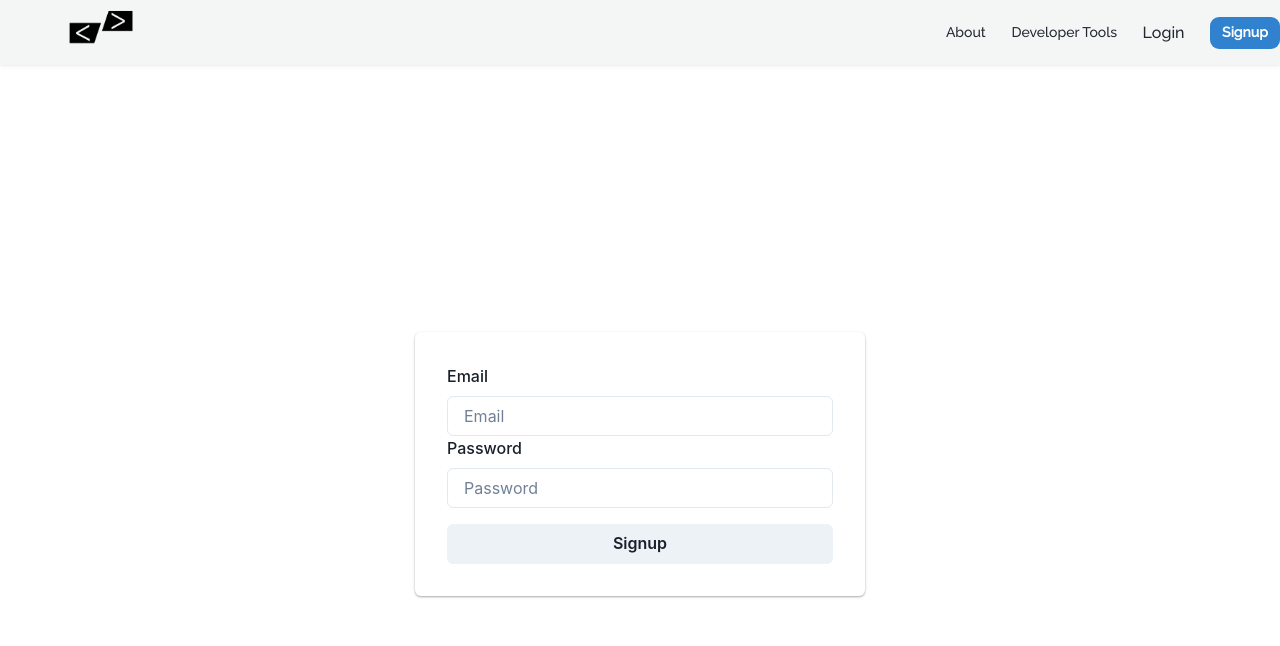
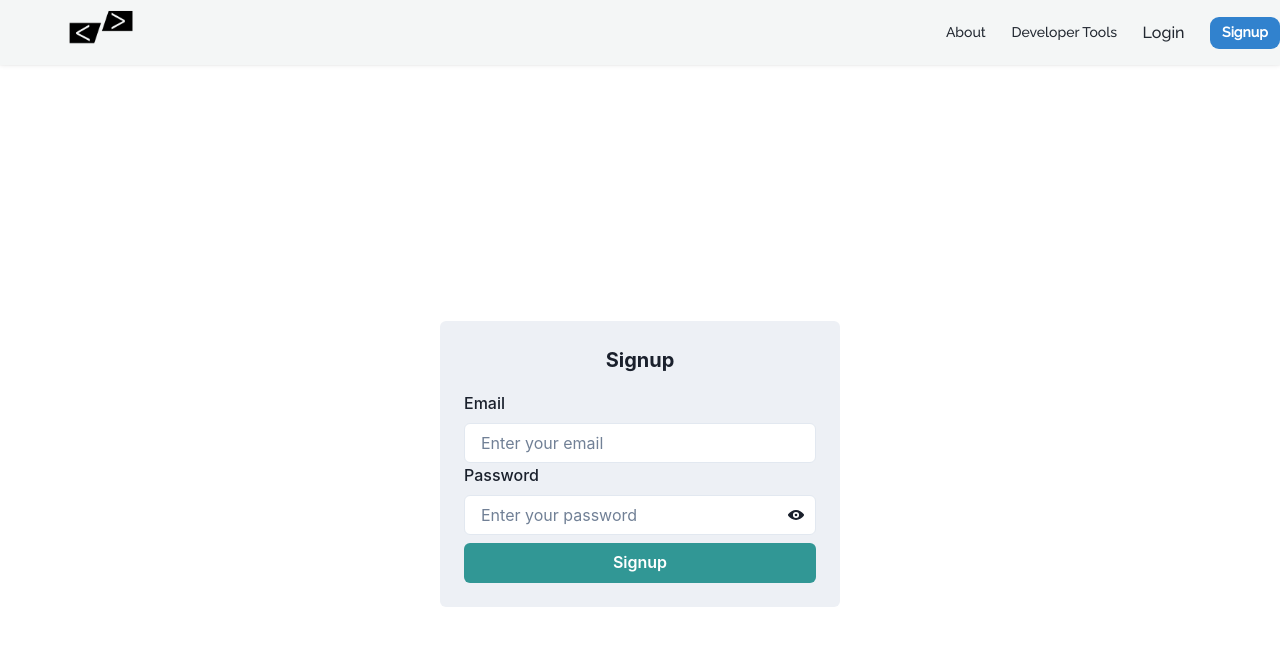
Before and after one commit to imSaikirann/Fullstack_navigator, a React (Create React App) app: page /Signup in a window 1280 px wide. Shown: the top 646 px of the page. Built offline with nearby package versions, Linux system fonts and the light colour scheme.

Commit message:
first commit

```diff
--- a/src/Roadmaps/BackendRoadmap.jsx
+++ b/src/Roadmaps/BackendRoadmap.jsx
@@ -37,7 +37,7 @@ export default function BackendRoadmap() {
   const fetchData = async () => {
     try {
       const timestamp = Date.now();
-      const res = await axios.get(`/api/backendRoadmap?timestamp=${timestamp}`);
+      const res = await axios.get(`/api/backendRoadmap?timestamp=$timestamp}`);
       setSelectedCourse(res.data);
       setLoading(false);
     } catch (error) {
--- a/src/Roadmaps/FrontendRoadmap.jsx
+++ b/src/Roadmaps/FrontendRoadmap.jsx
@@ -38,7 +38,7 @@ export default function FrontendRoadmap() {
   const fetchData = async () => {
     try {
       const timestamp = Date.now();
-      const res = await axios.get(`/api/detailedFrontend?timestamp:${timestamp}`);
+      const res = await axios.get(`/api/detailedFrontend?timestamp=${timestamp}`);
       setSelectedCourse(res.data);
       setLoading(false);
     } catch (error) {
@@ -165,8 +165,8 @@ export default function FrontendRoadmap() {
                           }}
                         />
                         <Link to={`/frontend/${course.name}`} >
-                          <Button size="md" bgColor='rgb(51, 60, 74)' w="125px" onClick={() => handleResouce(course)}>
-                            <Text fontSize="small" color="white" fontFamily="sans-serif">
+                          <Button size="md" bgColor='rgb(51, 60, 74)' _hover={{color:"#000000"}} w="125px" onClick={() => handleResouce(course)}>
+                            <Text fontSize="0.9rem" color="white" fontFamily="sans-serif">
                               {course.name}
                             </Text>
                           </Button>
--- a/src/hooks/useSignup.jsx
+++ b/src/hooks/useSignup.jsx
@@ -1,12 +1,17 @@
-import { useContext } from "react";
+// useSignup.js
+
+import React, { useContext } from "react";
 import { AuthContext } from "../Context/AuthContext";
 import { useNavigate } from 'react-router-dom';
 
 export const useSignup = () => {
   const { setUserData } = useContext(AuthContext);
+  const [error, setError] = React.useState(null);
   const navigate = useNavigate();
 
   const signup = async (email, password) => {
+    setError(null);
+
     try {
       const response = await fetch('/api/user/signup', {
         method: 'POST',
@@ -19,17 +24,16 @@ export const useSignup = () => {
       if (response.ok) {
         const userData = await response.json();
         setUserData(userData);
-                console.log(userData);
-
         localStorage.setItem('user', JSON.stringify(userData));
         navigate('/');
       } else {
-                console.error('Signup failed');
+        const json = await response.json();
+        setError(json.message); // Assuming error messages are returned as 'message' from the backend.
       }
     } catch (error) {
-            console.error('Error during signup:', error);
+      setError('An error occurred while signing up.');
     }
   };
 
-    return { signup };
+  return { signup, error };
 };
--- a/src/pages/Loginpage.jsx
+++ b/src/pages/Loginpage.jsx
@@ -1,57 +1,76 @@
-import React from 'react';
-import { Box, Button, Input, Center, FormControl, FormLabel, FormErrorMessage, Text } from '@chakra-ui/react';
-import { Formik, Field, Form } from 'formik';
-import * as Yup from 'yup';
+// LoginPage.js
+import React, { useState } from 'react';
+import {
+  Box,
+  Button,
+  Input,
+  Center,
+  FormControl,
+  FormLabel,
+  Text,
+  Alert,
+  AlertIcon,
+} from '@chakra-ui/react';
 import { useLogin } from '../hooks/useLogin';
 
-export default function Loginpage() {
-  const { login } = useLogin();
+export default function LoginPage() {
+  const [email, setEmail] = useState('');
+  const [password, setPassword] = useState('');
+  const { login, error } = useLogin();
+
+  const handleSubmit = async (e) => {
+    e.preventDefault();
+
+    await login(email, password);
+  };
 
   return (
     <Center h="100vh">
-      <Box  p={10} w="450px" padding="2rem 3rem" boxShadow="rgba(0, 0, 0, 0.12) 0px 1px 3px, rgba(0, 0, 0, 0.24) 0px 1px 2px;" borderRadius="md" bg="#FFFFFF" border="none" color="#000000">
-        <Formik
-          initialValues={{
-            email: '',
-            password: '',
-          }}
-          validationSchema={Yup.object({
-            email: Yup.string().email('Invalid email').required('Required'),
-            password: Yup.string().required('Required'),
-          })}
-          onSubmit={(values, actions) => {
-            login(values.email, values.password, actions);
-          }}
+      <Box
+        p={10}
+        w="450px"
+        padding="2rem 3rem"
+        boxShadow="rgba(0, 0, 0, 0.12) 0px 1px 3px, rgba(0, 0, 0, 0.24) 0px 1px 2px;"
+        borderRadius="md"
+        bg="#FFFFFF"
+        border="none"
+        color="#000000"
       >
-          {({ isSubmitting, isValid }) => (
-            <Form style={{ textAlign: 'center' }}>
+        <form onSubmit={handleSubmit} style={{ textAlign: 'center' }}>
           <Center>
             <Text fontSize="1.6rem">Login</Text>
           </Center>
-              <Field name="email">
-                {({ field, form }) => (
-                  <FormControl isInvalid={form.errors.email && form.touched.email}>
+          <FormControl>
             <FormLabel htmlFor="email">Email</FormLabel>
-                    <Input {...field} id="email" placeholder="Email" />
-                    <FormErrorMessage>{form.errors.email}</FormErrorMessage>
+            <Input
+              type="email"
+              id="email"
+              placeholder="Email"
+              value={email}
+              onChange={(e) => setEmail(e.target.value)}
+            />
           </FormControl>
-                )}
-              </Field>
-              <Field name="password">
-                {({ field, form }) => (
-                  <FormControl isInvalid={form.errors.password && form.touched.password}>
+          <FormControl>
             <FormLabel htmlFor="password">Password</FormLabel>
-                    <Input {...field} type="password" id="password" placeholder="Password" />
-                    <FormErrorMessage>{form.errors.password}</FormErrorMessage>
+            <Input
+              type="password"
+              id="password"
+              placeholder="Password"
+              value={password}
+              onChange={(e) => setPassword(e.target.value)}
+            />
           </FormControl>
-                )}
-              </Field>
-              <Button mt={4} w="100%" type="submit" isLoading={isSubmitting} disabled={!isValid}>
+          <Button mt={4} w="100%" type="submit" colorScheme="teal">
             Login
           </Button>
-            </Form>
+
+          {error && (
+            <Alert status="error" >
+              <AlertIcon />
+              {error}
+            </Alert>
           )}
-        </Formik>
+        </form>
       </Box>
     </Center>
   );
--- a/src/pages/Signup.jsx
+++ b/src/pages/Signup.jsx
@@ -1,76 +1,108 @@
-import React from 'react';
+import React, { useState } from "react";
+import { useSignup } from "../hooks/useSignup";
 import {
   Box,
   Button,
-  Input,
-  Center,
   FormControl,
   FormLabel,
-  FormErrorMessage,
+  Input,
+  VStack,
   Text,
-} from '@chakra-ui/react';
-import { Formik, Field, Form } from 'formik';
-import * as Yup from 'yup';
-import { useSignup } from '../hooks/useSignup';
+  Alert,
+  AlertIcon,
+  InputGroup,
+  InputRightElement,
+  IconButton,
+} from "@chakra-ui/react";
+import { ViewIcon, ViewOffIcon } from "@chakra-ui/icons";
 
-export default function Signup() {
-  const { signup, error } = useSignup(); // Include 'error' from your useSignup hook
+const Signup = () => {
+  const [email, setEmail] = useState("");
+  const [password, setPassword] = useState("");
+  const [showPassword, setShowPassword] = useState(false);
+  const { signup, error } = useSignup();
+
+  const handleSubmit = async (e) => {
+    e.preventDefault();
+    await signup(email, password);
+  };
+
+  const togglePasswordVisibility = () => {
+    setShowPassword(!showPassword);
+  };
 
   return (
-    <Center h="100vh">
     <Box
-        p={10}
-        w="450px"
-        padding="2rem"
-        boxShadow="rgba(0, 0, 0, 0.12) 0px 1px 3px, rgba(0, 0, 0, 0.24) 0px 1px 2px;"
+      p={4}
+      maxW="500px"
+      m="auto"
+      display="flex"
+      justifyContent="center"
+      alignItems="center"
+      height="100vh"
+    >
+      <VStack
+        spacing={4}
+        bgColor="#EDF0F5"
+        padding="1.5rem"
         borderRadius="md"
-        bg="#FFFFFF"
-        border="none"
-        color="#00000"
+        w="100%"
+        maxW="400px"
+        textAlign="center"
       >
-        <Formik
-          initialValues={{
-            email: '',
-            password: '',
-          }}
-          validationSchema={Yup.object({
-            email: Yup.string().email('Invalid email').required('Required'),
-            password: Yup.string().required('Required'),
-          })}
-          onSubmit={(values, actions) => {
-            signup(values.email, values.password, actions);
-          }}
-        >
-          <Form>
-            <Field name="email">
-              {({ field, form }) => (
-                <FormControl isInvalid={form.errors.email && form.touched.email}>
-                  <FormLabel htmlFor="email">Email</FormLabel>
-                  <Input {...field} type="email" id="email" placeholder="Email" />
-                  <FormErrorMessage>{form.errors.email}</FormErrorMessage>
+        <Text fontSize="xl" fontWeight="bold">
+          Signup
+        </Text>
+
+
+
+        <form onSubmit={handleSubmit} style={{ width: "100%" }}>
+          <FormControl>
+            <FormLabel>Email</FormLabel>
+            <Input
+              type="email"
+              onChange={(e) => setEmail(e.target.value)}
+              value={email}
+              placeholder="Enter your email"
+              bgColor="white"
+            />
           </FormControl>
-              )}
-            </Field>
-            <Field name="password">
-              {({ field, form }) => (
-                <FormControl isInvalid={form.errors.password && form.touched.password}>
-                  <FormLabel htmlFor="password">Password</FormLabel>
-                  <Input {...field} type="password" id="password" placeholder="Password" />
-                  <FormErrorMessage>{form.errors.password}</FormErrorMessage>
+
+          <FormControl>
+            <FormLabel>Password</FormLabel>
+            <InputGroup>
+              <Input
+                type={showPassword ? "text" : "password"}
+                onChange={(e) => setPassword(e.target.value)}
+                value={password}
+                placeholder="Enter your password"
+                bgColor="white"
+              />
+              <InputRightElement>
+                <IconButton
+                  aria-label={showPassword ? "Hide password" : "Show password"}
+                  icon={showPassword ? <ViewOffIcon /> : <ViewIcon />}
+                  onClick={togglePasswordVisibility}
+                  variant="ghost"
+                />
+              </InputRightElement>
+            </InputGroup>
           </FormControl>
-              )}
-            </Field>
-            {error && (
-              <Text color="red.500" mt={2}>
-                {error.message}
-              </Text>
-            )}
-            <Button mt={4} w="100%" colorScheme="gray" type="submit">
+
+          <Button colorScheme="teal" type="submit" width="100%" mt="2">
             Signup
           </Button>
-          </Form>
-        </Formik>
+
+          {error && (
+          <Alert status="error">
+            <AlertIcon />
+            {error}
+          </Alert>
+        )}
+        </form>
+      </VStack>
     </Box>
-    </Center>
   );
-}
+};
+
+export default Signup;
```
Also changed, not shown: src/hooks/useLogin.jsx (+11 -13 lines), src/pages/Resource.jsx (+18 -7 lines), package.json (line endings or trailing spaces), 2 other files (tests, documents, lock files or other folders). Lines whose indentation alone changed are shown as unchanged.
